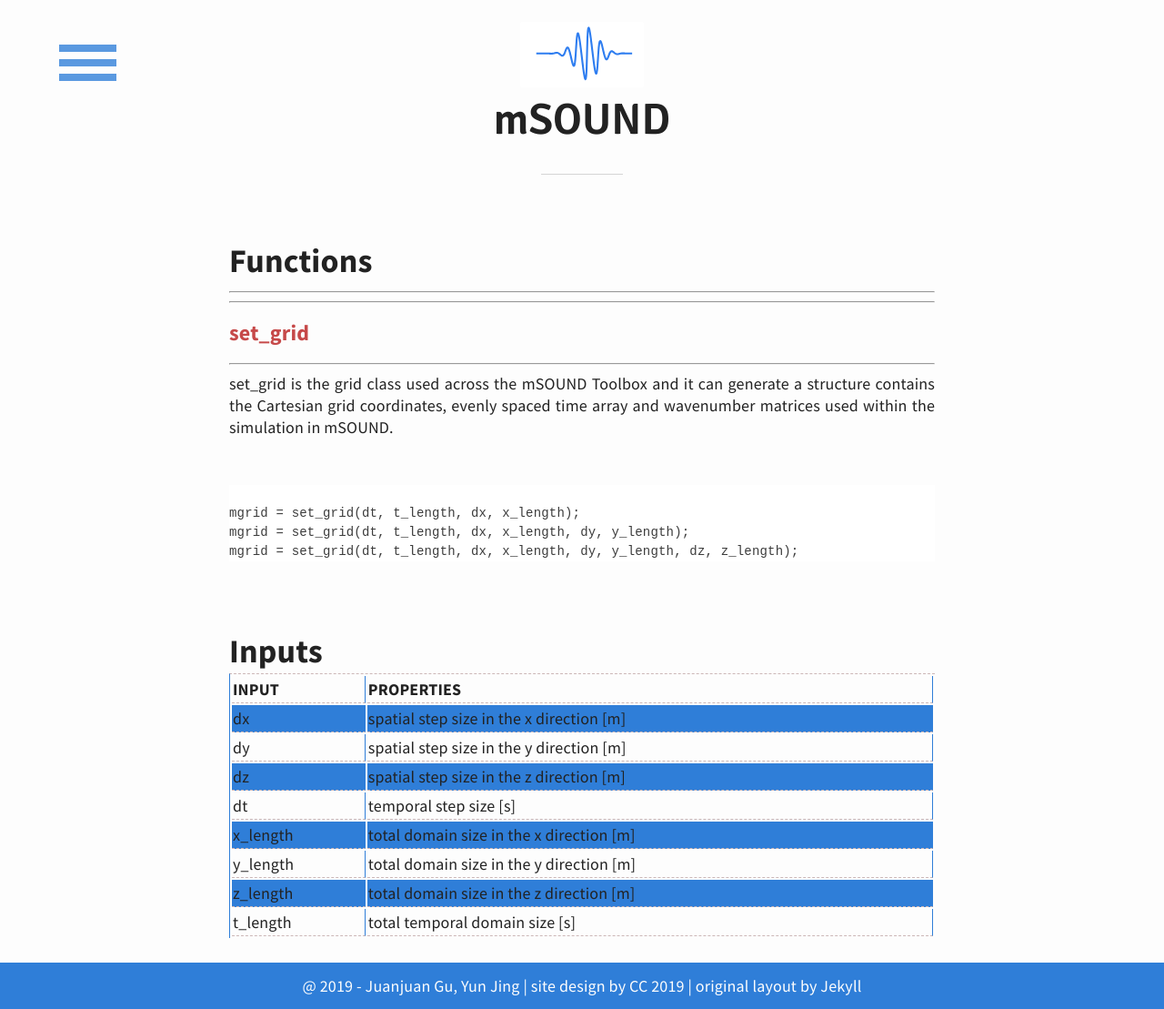
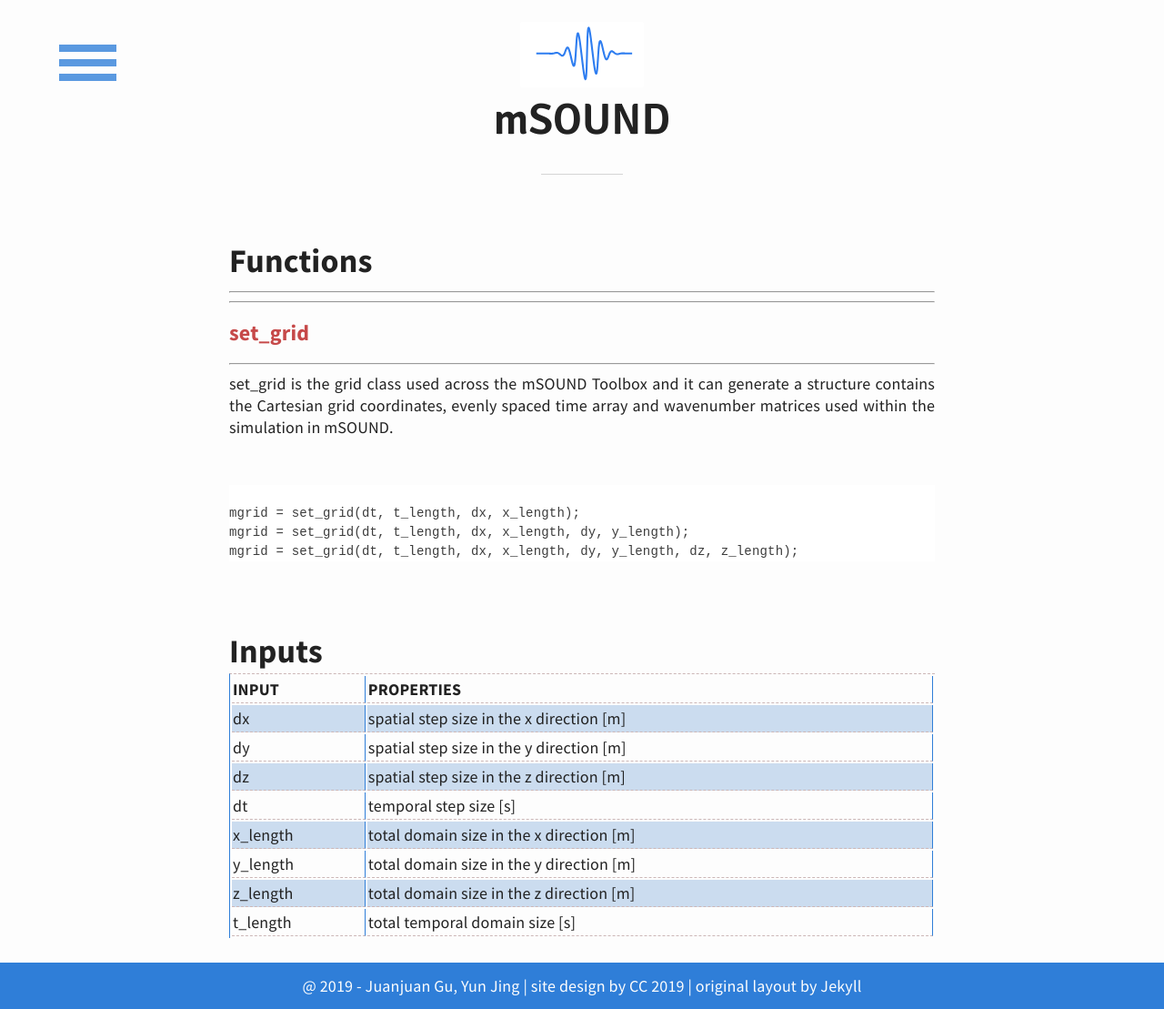
Before and after one commit to m-SOUND/mSOUND, a Jekyll site: the page built from function.html, in a window 1280 px wide. Shown: the whole page at 91% size. Built offline with Jekyll 4.4.1, drawn with Linux system fonts in a browser that asks for light colours.

Commit message:
Update header.html

```diff
--- a/_includes/header.html
+++ b/_includes/header.html
@@ -16,5 +16,5 @@
     border-right:1px solid #2f7ed8; border-bottom:1px dashed #ccb7b7;
   }
   tr:nth-child(even) {
-     background-color: #2f7ed8;}
+     background-color: #cbdcef;}
 </style>
```
